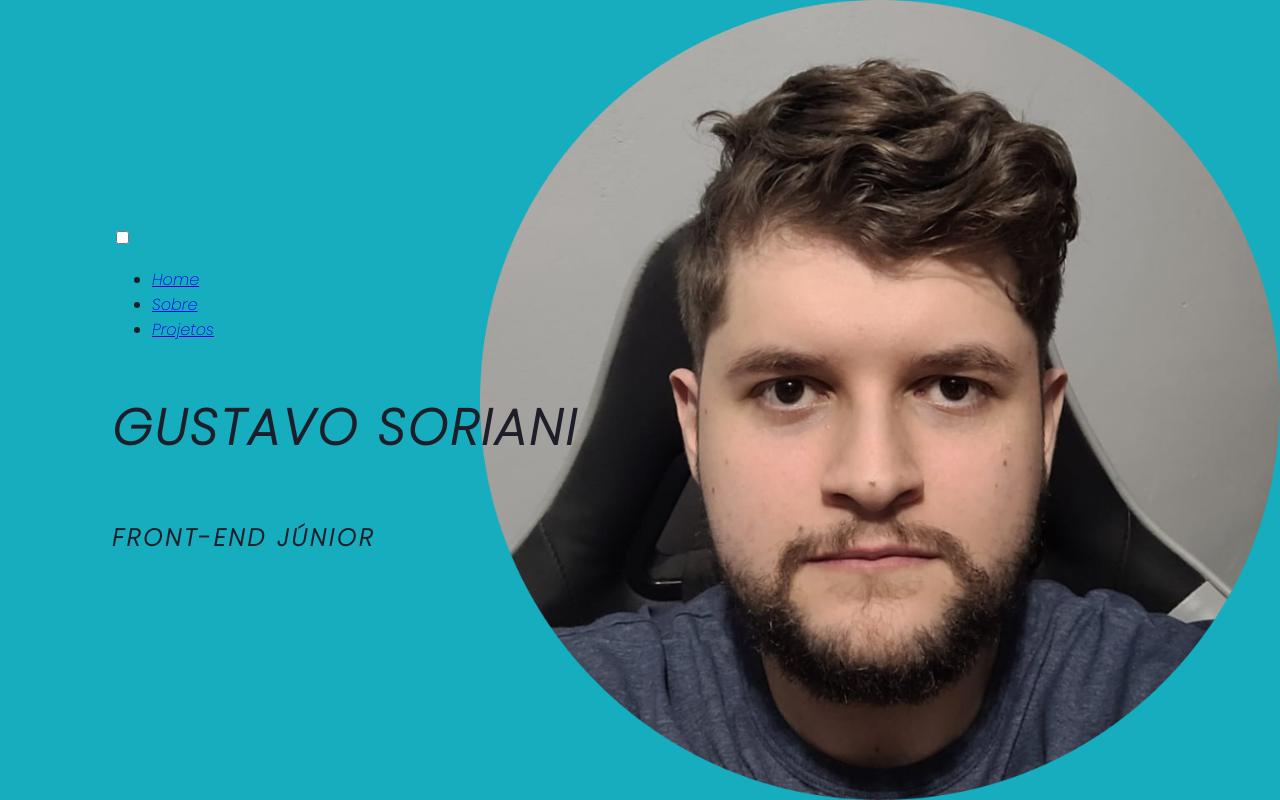
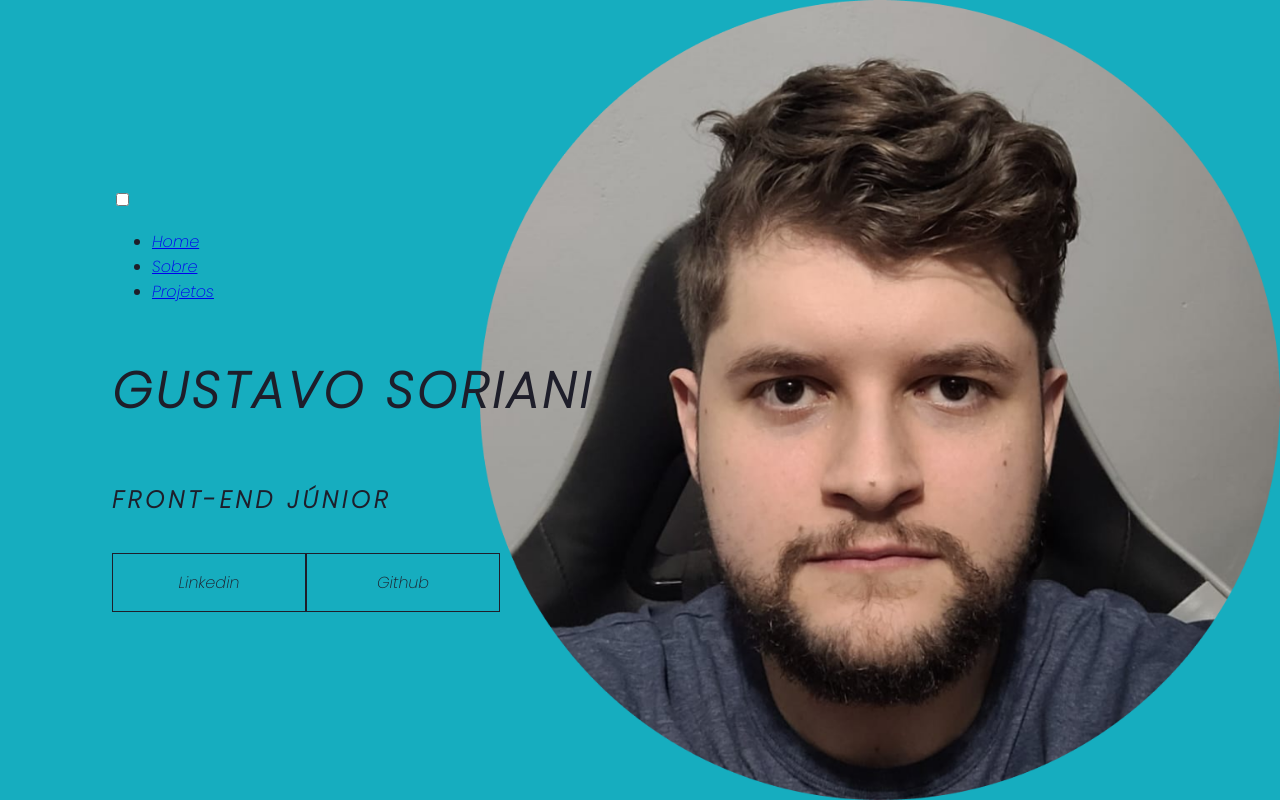
Before and after one commit to GustavoSoriani/Landing-Page, a plain HTML site: page index.html in a window 1280 px wide. Drawn offline with Linux system fonts and the light colour scheme.

Commit message:
Botões Github e Linkein

```diff
--- a/index.html
+++ b/index.html
@@ -13,8 +13,8 @@
         <header class="header-container">
             <div class="header">
                 <div class="checkbox-container">
-                    <div class="checkwrapper">
-                        <input type="checkbox" name="" id="toogle">
+                    <div class="check-wrapper">
+                        <input type="checkbox" id="toogle">
                         <label class="checkbox" for="toggle">
 
                             <div class="trace"></div>
@@ -23,7 +23,7 @@
 
                         </label>
                         <div class="menu"></div>
-                        <nav class="menu-items"></nav>
+                        <nav class="menu-items">
                             <ul>
                                 <li>
                                     <a href="#">Home</a>
@@ -35,6 +35,7 @@
                                     <a href="#">Projetos</a>
                                 </li>
                             </ul>
+                         </nav>
                     </div>
                 </div>
             </div>
@@ -42,8 +43,9 @@
             <h1>Gustavo Soriani</h1>
             <h2>Front-End Júnior</h2>
 
-            <div class="social_media">
-
+            <div class="social-media">
+                <a href="#">Linkedin</a>
+                <a href="#">Github</a>
             </div>
         </header>
 
--- a/style.css
+++ b/style.css
@@ -29,14 +29,31 @@ body {
     h1 {
     font-size: 50px;
     text-transform: uppercase;
-    letter-spacing: 3px;
+    letter-spacing: 4px;
     }
 
     h2 {
     text-transform: uppercase;
-    letter-spacing: 3px;
+    letter-spacing: 4px;
     }
 
     .social-media {
+        margin-top: 1rem;
+        display: flex;
+    }
 
+    .social-media a {
+        text-decoration: none;
+        color: #1e1e2a;
+        padding: 1rem 4rem;
+        border: 1px solid #1e1e2a;
+        min-width: 4rem;
+        display: flex;
+        align-items: center;
+        justify-content: center;
+        transition: .5s ease-in-out;
     }
+
+    a:hover {
+        background-color: #ffffff;
+    }
```
Lines whose indentation alone changed are shown as unchanged.
